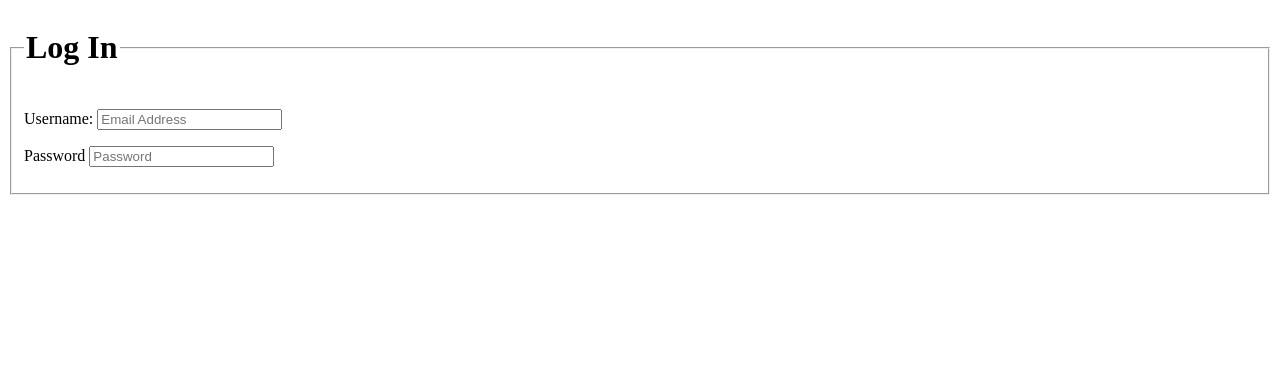
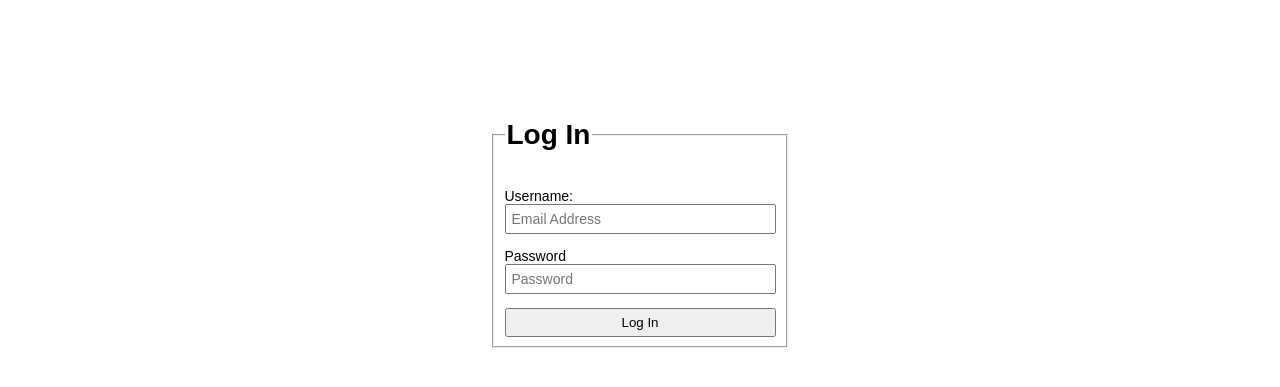
Before and after one commit to isurudilshan101/user_management, a PHP site: page / in a window 1280 px wide. Shown: the top 387 px of the page. Run offline with PHP 8.4, Linux system fonts and the light colour scheme.

Commit message:
comment 3

```diff
--- /dev/null
+++ b/ums/css/main.css
@@ -0,0 +1,30 @@
+body{
+	font-family: Arial, "Helvetica Neue", Helvetica,sans-serif;
+	font-size: 14px;
+}
+
+.login{
+	width: 300px;
+	margin:100px auto;
+}
+
+p.error{
+	 background:red;
+	 color: white;
+	 padding: 10px;
+}
+
+input{
+	display:block;
+	width: 100%;
+	padding:5px;
+	box-sizing: border-box;
+	font-size: 14px;
+
+}
+
+button{
+	width:100%;
+	padding: 5px;
+	box-sizing: border-box;
+}
--- a/ums/index.php
+++ b/ums/index.php
@@ -3,6 +3,7 @@
 <html>
 <head>
 	<title>Log In - User Management System</title>
+	<link rel="stylesheet" type="text/css" href="css/main.css">
 </head>
 <body>
 
@@ -11,6 +12,10 @@
 		<form action="index.php" method="post"></form>
 		<fieldset>
 			<legend><h1>Log In</h1></legend>
+
+			<!-- <p class="error">Invalid Username / Password</p> -->
+
+
 			<p>
 				<label for="">Username:</label>
 				<input type="text" name="email" id="" placeholder="Email Address">
@@ -21,6 +26,8 @@
 				<label for="">Password</label>
 				<input type="Password" name="" id="" placeholder="Password">
 			</p>
+
+			<button type="submit" name="submit">Log In</button>
 		</fieldset>
 
 	</div> <!--login-->
```
